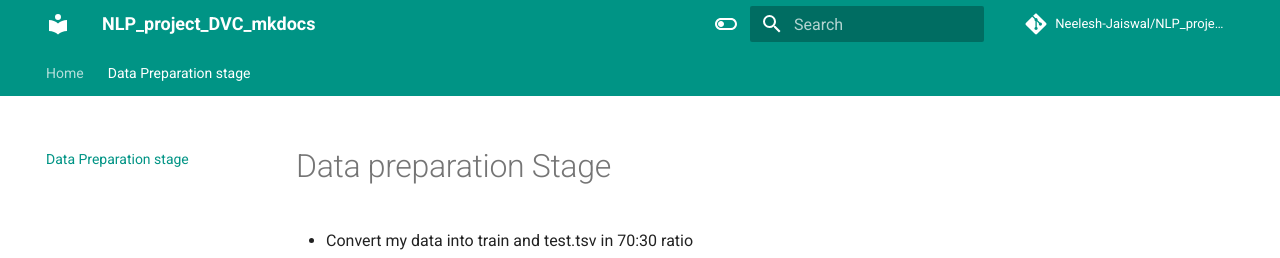
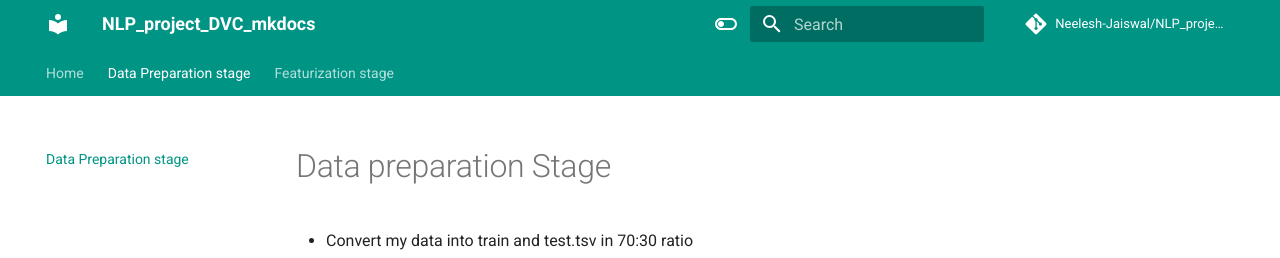
Before and after one commit to Neelesh-Jaiswal/NLP_project_DVC_mkdocs, an MkDocs documentation site: the page built from docs/data_prep.md, in a window 1280 px wide. Shown: the top 258 px of the page. Built offline with MkDocs 1.6.1 and Material for MkDocs 9.7.7, drawn with Linux system fonts in a browser that asks for light colours; comment, search, counter and statistics services are not loaded.

Commit message:
added markdown for featurization

```diff
--- a/mkdocs.yml
+++ b/mkdocs.yml
@@ -4,6 +4,7 @@ site_name: NLP_project_DVC_mkdocs
 nav:
   - Home: index.md
   - Data Preparation stage: data_prep.md
+  - Featurization stage: featurization.md
 
 site_author: Neelesh Jaiswal
 site_description: >-
```
Also changed, not shown: docs/featurization.md (added, +1 -0 lines).
